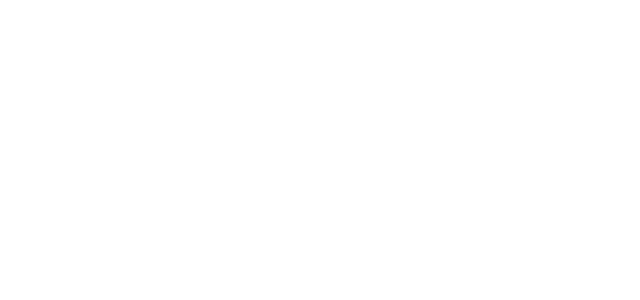
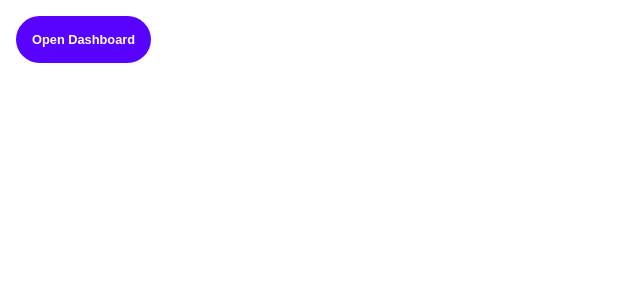
Before and after one commit to ashishstomar/shopzen-admin-dashboard, a React (Vite) app: page / in a window 1280 px wide. Before the commit this address had no page. Shown: the top 300 px of the page, without its empty margins (0-640 px from the left). Built offline with nearby package versions, Linux system fonts and the light colour scheme.

Commit message:
feat: add home route redirecting to admin dashboard

```diff
--- a/src/App.tsx
+++ b/src/App.tsx
@@ -24,6 +24,14 @@
     <Router>
       <Suspense fallback={<Loading />}>
         <Routes>
+          <Route
+            path="/"
+            element={
+              <Link to="/admin/dashboard">
+                <button id="indexLinkBtn">Open Dashboard</button>
+              </Link>
+            }
+          />
           <Route path="/admin/dashboard" element={<Dashboard />} />
           <Route path="/admin/products" element={<Products />} />
           <Route path="/admin/transaction" element={<Transactions />} />
--- a/src/styles/app.scss
+++ b/src/styles/app.scss
@@ -254,3 +254,18 @@
     transform: rotateZ(360deg);
   }
 }
+
+#indexLinkBtn {
+  cursor: pointer;
+  font-weight: 600;
+  border: none;
+  font-size: 0.8rem;
+  margin: 1rem;
+  background-color: #5703ff;
+  padding: 1rem 1rem;
+  color: #fff;
+  border-radius: 50px;
+  &:hover {
+    background-color: #5703ff98;
+  }
+}
```
